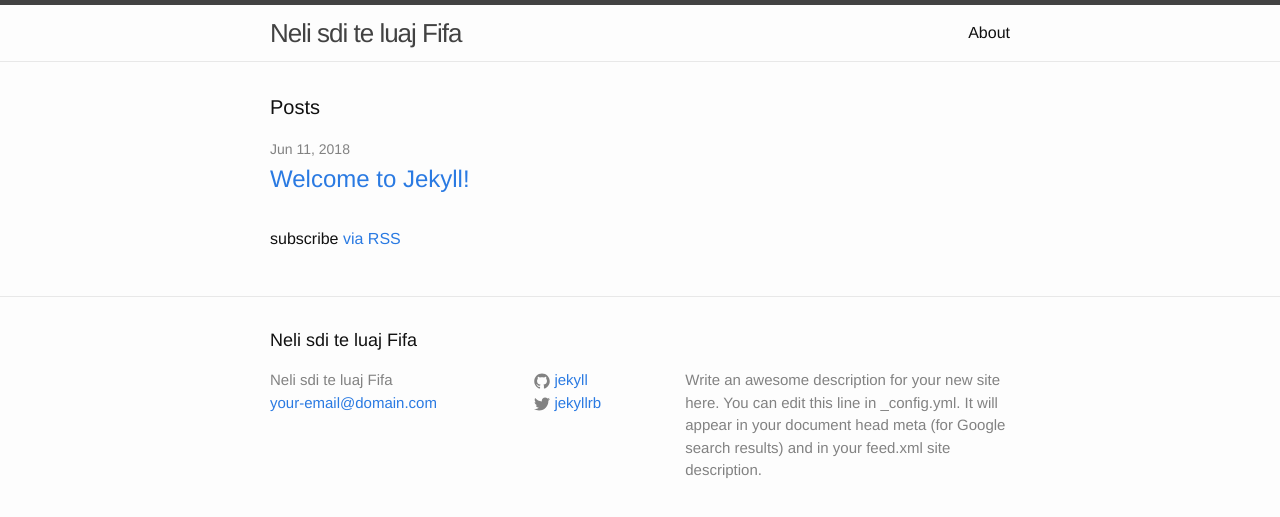
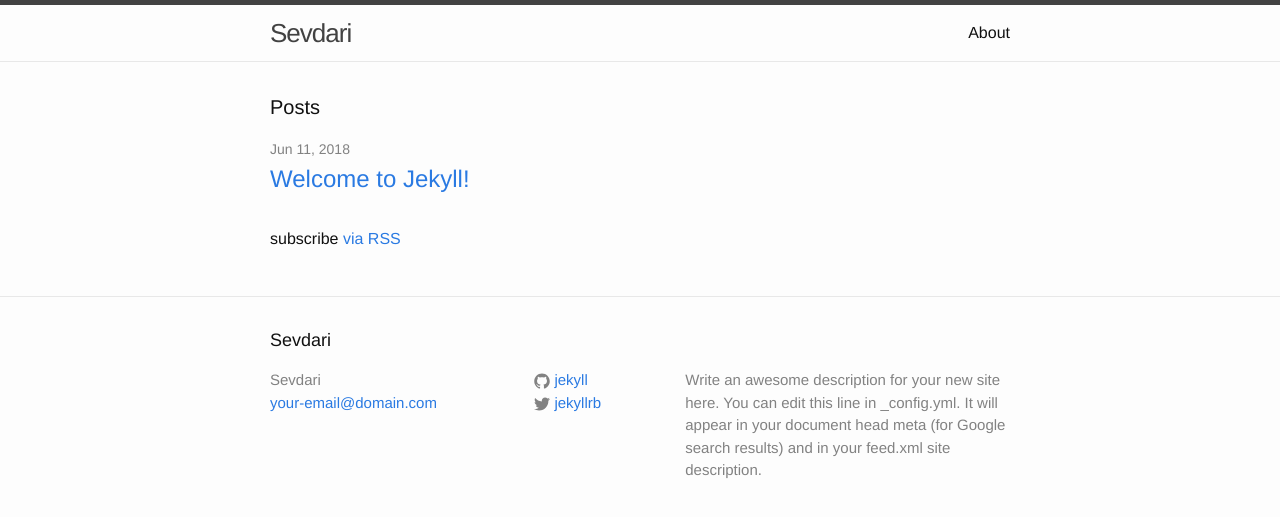
Before and after one commit to sidnejshkalla/sevdari.github.io, a Jekyll site: the page built from index.html, in a window 1280 px wide. Shown: the top 517 px of the page. Built offline with Jekyll 4.4.1, drawn with Linux system fonts in a browser that asks for light colours.

Commit message:
Update _config.yml

```diff
--- a/_config.yml
+++ b/_config.yml
@@ -6,7 +6,7 @@
 # 'jekyll serve'. If you change this file, please restart the server process.
 
 # Site settings
-title: Neli sdi te luaj Fifa
+title: Sevdari
 email: your-email@domain.com
 description: > # this means to ignore newlines until "baseurl:"
   Write an awesome description for your new site here. You can edit this
```
